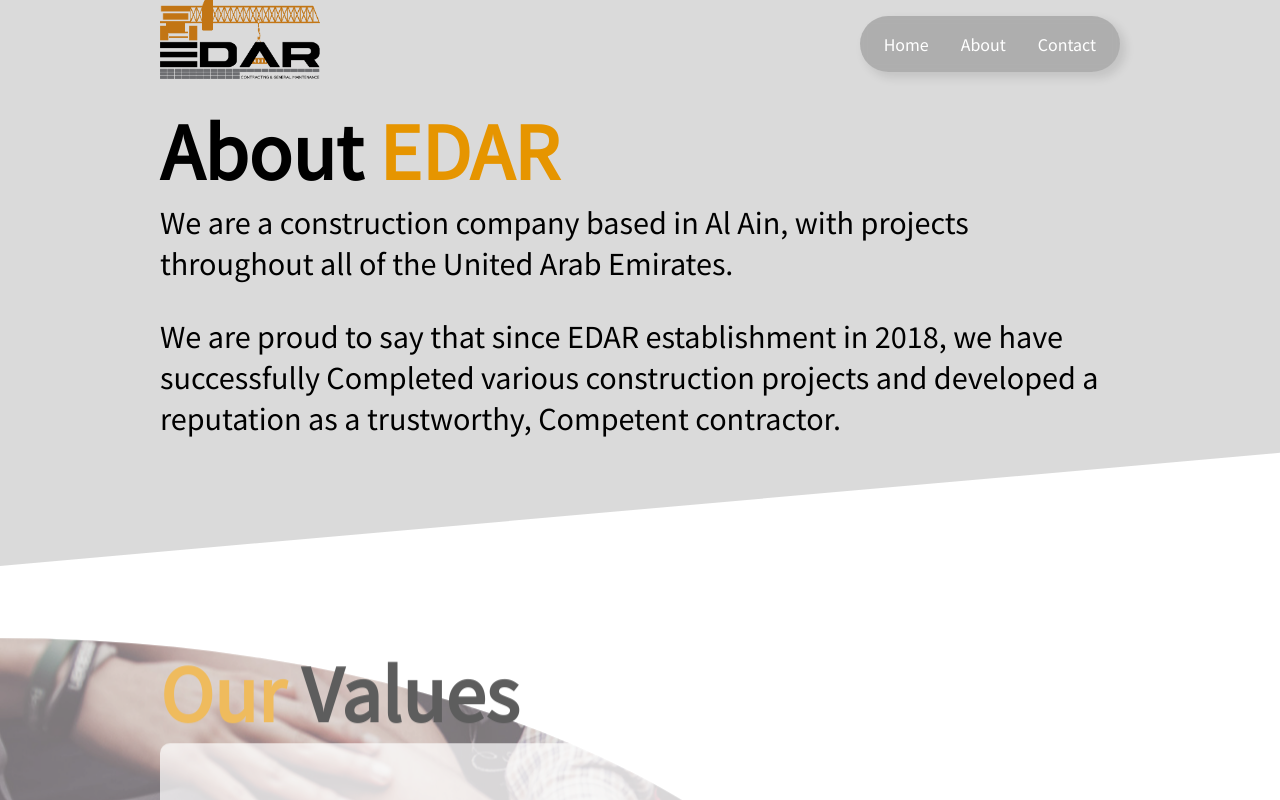
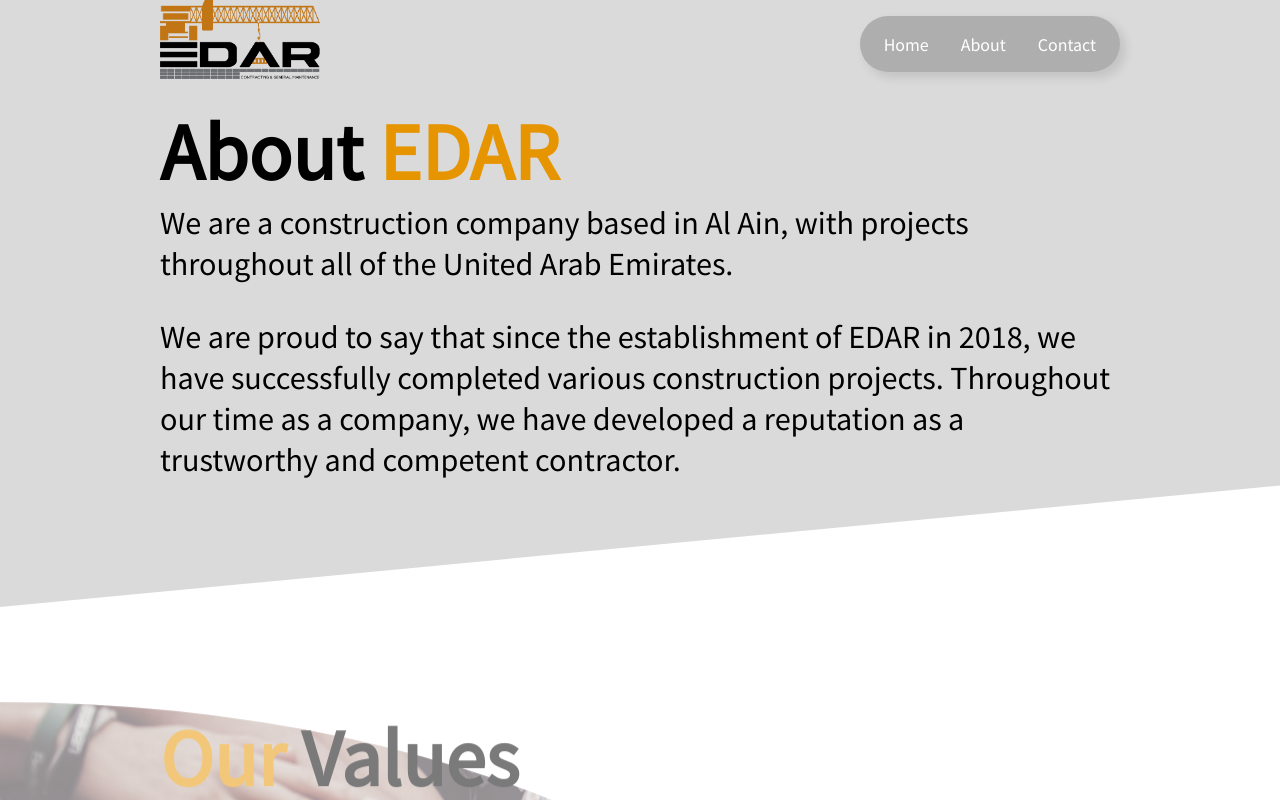
Before and after one commit to mostafahakim94/EDAR, a React (Create React App) app: page /about in a window 1280 px wide. Shown: the top 800 px of the page. Built offline with nearby package versions, Linux system fonts and the light colour scheme; a web font is replaced by a local one.

Commit message:
scroll bar fixed in services & content fixed

```diff
--- a/src/components/infoboxs/Infoboxs.js
+++ b/src/components/infoboxs/Infoboxs.js
@@ -16,17 +16,17 @@
         <i className='fas fa-chart-line fa-6x'></i>
         <h2 className='sectitle'>Sustainability</h2>
         <p>
-          By promoting safety and environment awareness in daily activities and
-          assigning responsibility for all aspects of the company QHSE policy,
-          we successfully manage to ensure overall safe performance and high
-          quality outcomes.
+          By promoting safety and environmental awareness in daily activities
+          and assigning responsibility for all aspects of the company. Through
+          QHSE policy, we successfully manage to ensure overall safe performance
+          and high quality outcomes.
         </p>
       </div>
       <div className='box b3'>
         <i className='fab fa-phoenix-framework fa-4x'></i>
         <h2 className='sectitle'>Mission</h2>
         <p>
-          To build stronger, better and safer structures in a process that
+          To build stronger, enhanced, and safer structures in a process that
           increases efficiency within the limits of time and cost.
         </p>
       </div>
--- a/src/components/slider/Slider.js
+++ b/src/components/slider/Slider.js
@@ -6,7 +6,7 @@
   const list = [
     {
       icon: 'fas fa-building fa-5x',
-      text: 'All kinds of building projects contracting (First Grade)',
+      text: 'Various types of contracting for building projects ',
     },
     {
       icon: 'fas fa-file-signature fa-5x',
@@ -14,7 +14,7 @@
     },
     {
       icon: 'fas fa-road fa-5x',
-      text: 'Main roads, streets, and related works contracting',
+      text: 'Contracting for main roads, streets and related projects ',
     },
     {
       icon: 'fas fa-industry fa-5x',
--- a/src/components/slider/Slider.scss
+++ b/src/components/slider/Slider.scss
@@ -5,7 +5,6 @@
   display: flex;
   align-items: center;
   justify-content: center;
-  overflow: scroll;
   border-radius: 10px;
   opacity: 0.8;
   width: 90%;
--- a/src/pages/about/About.js
+++ b/src/pages/about/About.js
@@ -112,9 +112,10 @@
               throughout all of the United Arab Emirates.
             </li>
             <li className='ntext tx2'>
-              We are proud to say that since EDAR establishment in 2018, we have
-              successfully Completed various construction projects and developed
-              a reputation as a trustworthy, Competent contractor.
+              We are proud to say that since the establishment of EDAR in 2018,
+              we have successfully completed various construction projects.
+              Throughout our time as a company, we have developed a reputation
+              as a trustworthy and competent contractor.
             </li>
           </ul>
         </div>
```
